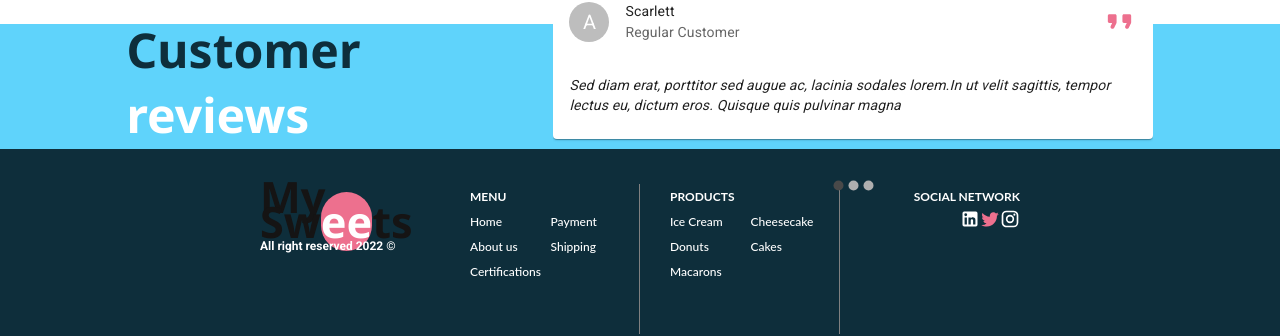
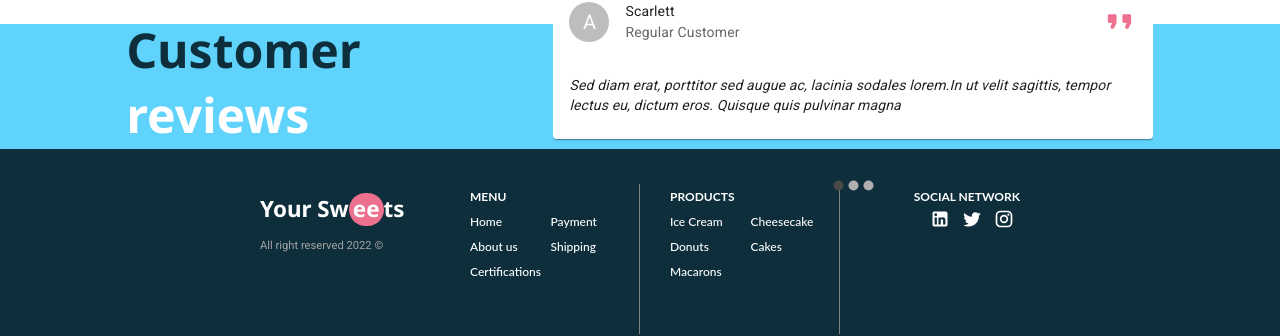
Before and after one commit to kameamea133/my-sweet-shop, a React (Create React App) app: page / in a window 1280 px wide. Shown: the part 2767-3103 px from the top of the page. Built offline with nearby package versions, Linux system fonts and the light colour scheme; no server answers; the HTML template or start-up script is replaced by a standard one.

Commit message:
correction style footer by Lian

```diff
--- a/src/components/Footer/Footer.css
+++ b/src/components/Footer/Footer.css
@@ -1,71 +1,89 @@
-.footer-main{
-    color:white;
-    background-color: #0E2E3B;
-    height : 200px;
-    font-family: Lato ;
-    font-size :12px;
-    padding-top : 30px;
+.footer-main {
+  color: white;
+  background-color: #0e2e3b;
+  height: 200px;
+  font-family: Lato;
+  font-size: 12px;
+  padding-top: 30px;
   flex-grow: 1;
-
 }
-.footer-col{
-    color:white;
-    background-color: #0E2E3B;
+.footer-col {
+  color: white;
+  background-color: #0e2e3b;
 }
-.liste-items-color{
-    color:#ed708e;
+.liste-items-color {
+  color: #ed708e;
 }
-.liste{
-    text-align:left;
+.liste {
+  text-align: left;
   list-style-position: outside;
   list-style-type: none;
   padding: 0%;
   column-count: 2;
 }
 
-.footer2-main{
-    color:white;
-    background-color: #0E2E3B;
+.footer2-main {
+  color: white;
+  background-color: #0e2e3b;
   display: flex;
-    flex-direction:row;
+  flex-direction: row;
   flex-wrap: wrap;
-    justify-content:center;
+  justify-content: center;
   align-items: center;
-    height : 200px;
-    font-family: Lato ;
+  height: 200px;
+  font-family: Lato;
   font-weight: 500;
-    font-size :12px;
-    padding-top : 20px;
+  font-size: 12px;
+  padding-top: 20px;
 }
 
-.item{
+.footer2-main__logo h3 {
+  color: white;
+  font-size: 1.4rem;
+  width: auto;
+  padding: 12px 0;
+}
+.footer2-main__logo span {
+  background-color: #ed708e;
+  padding: 0 4px;
+  padding-bottom: 2px;
+  color: white;
+  border-radius: 30px;
+}
+.footer2-main__logo p {
+  font-size: 0.7rem;
+  font-weight: 100;
+  color: rgb(163, 163, 163);
+}
+
+.item {
   height: 150px;
-    width:200px;
+  width: 200px;
   padding: 0 20px 0 20px;
   line-height: 25px;
-
 }
 
-.item-menu{
+.item-menu {
   border-right: 1px solid grey;
   padding-left: 30px;
 }
 
-.item-social{
-    text-align:right;
+.item-social {
+  text-align: right;
+}
+.items {
+  cursor: pointer;
+  transition: all 0.2s ease-out;
+}
+.items:hover {
+  scale: 1.1;
+  color: #ed708e;
 }
 
-.items a{
-    color:white;
-    text-decoration: none;
+.footer__socialIcon {
+  transition: all 0.2s ease-out;
 }
-.items a:hover{
-    color:#ed708e;
+.footer__socialIcon:hover {
+  color: #ed708e;
+  scale: 1.1;
 }
-
-
-.item-logo span {
-    background-color: #ed708e;
-    color: white;
-    border-radius: 30px;
-}
--- a/src/components/Footer/Footer.js
+++ b/src/components/Footer/Footer.js
@@ -1,19 +1,18 @@
-import React from 'react';
+import React from "react";
 
-import TwitterIcon from '@mui/icons-material/Twitter';
-import InstagramIcon from '@mui/icons-material/Instagram';
-import LinkedInIcon from '@mui/icons-material/LinkedIn';
+import TwitterIcon from "@mui/icons-material/Twitter";
+import InstagramIcon from "@mui/icons-material/Instagram";
+import LinkedInIcon from "@mui/icons-material/LinkedIn";
 
-import './Footer.css'
+import "./Footer.css";
 
-
-
-export default function Footer(){
-    return(
-
+export default function Footer() {
+  return (
     <footer className="footer2-main">
-            <div className="item item-logo">
-                <h3>My Sw<span>ee</span>ts</h3>
+      <div className="item item-logo footer2-main__logo">
+        <h3>
+          Your Sw<span>ee</span>ts
+        </h3>
         <p>All right reserved 2022 ©</p>
       </div>
 
@@ -41,11 +40,22 @@ export default function Footer(){
 
       <div className="item item-social">
         <h4>SOCIAL NETWORK</h4>
-                    <LinkedInIcon fontSize="small" />
-                    <TwitterIcon fontSize="small" sx={{  color: '#ed708e' }} />
-                    <InstagramIcon fontSize="small" />
+        <LinkedInIcon
+          fontSize="small"
+          sx={{ margin: "0 6px", cursor: "pointer" }}
+          className="footer__socialIcon"
+        />
+        <TwitterIcon
+          fontSize="small"
+          sx={{ margin: "0 6px", cursor: "pointer" }}
+          className="footer__socialIcon"
+        />
+        <InstagramIcon
+          fontSize="small"
+          className="footer__socialIcon"
+          sx={{ margin: "0 6px", cursor: "pointer" }}
+        />
       </div>
-
     </footer>
-    )
+  );
 }
```
Lines whose indentation alone changed are shown as unchanged.
